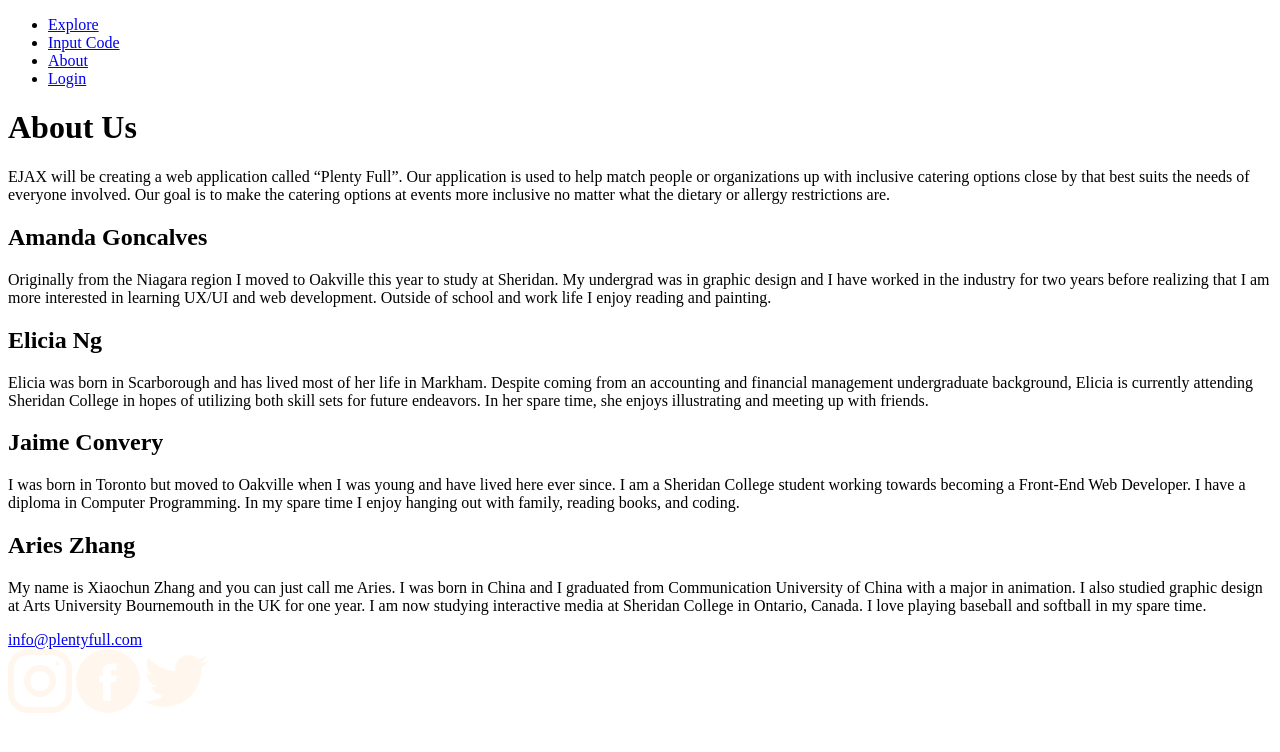
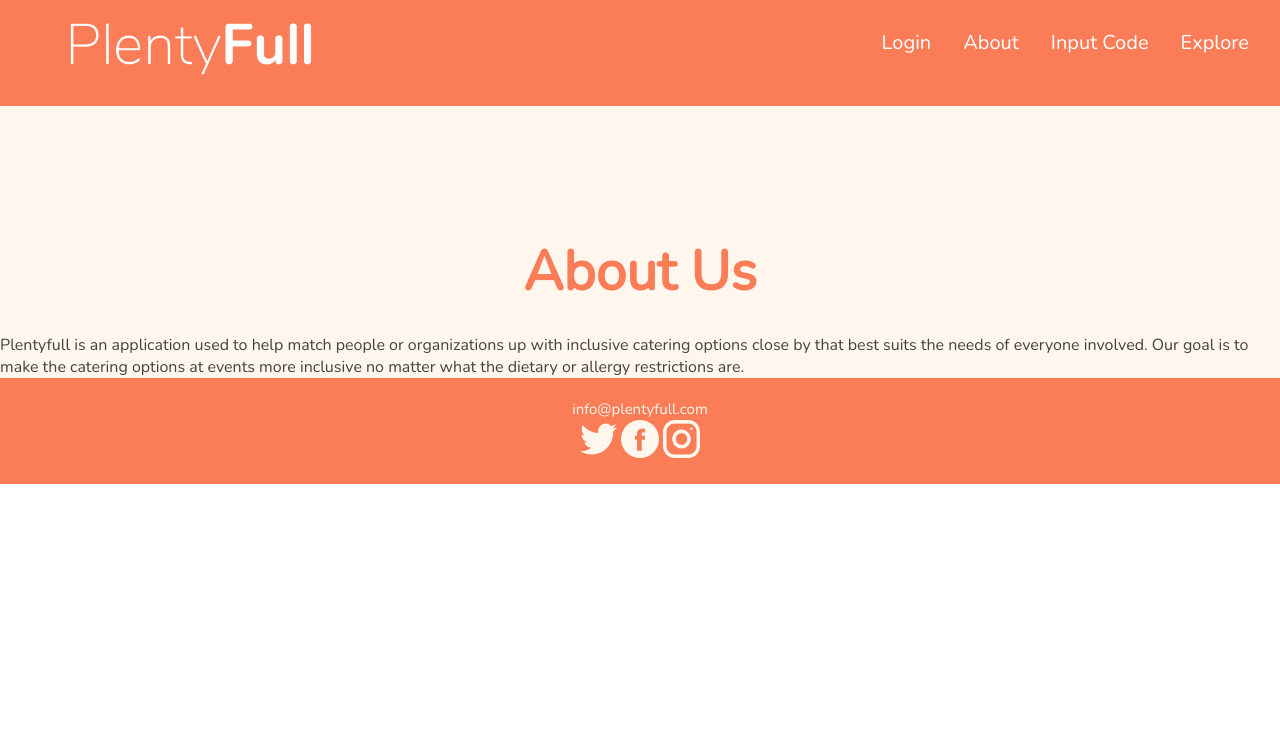
Before and after one commit to converyj/plentyfull, a PHP site: page /about.php in a window 1280 px wide. Shown: the top 752 px of the page. Run offline with PHP 8.4, Linux system fonts and the light colour scheme.

Commit message:
about and attendee

```diff
--- a/about.php
+++ b/about.php
@@ -4,6 +4,10 @@
   <meta charset="UTF-8">
   <meta name="viewport" content="width=device-width, initial-scale=1.0">
   <meta http-equiv="X-UA-Compatible" content="ie=edge">
+  <link href="https://fonts.googleapis.com/css?family=Nunito" rel="stylesheet">
+  <!-- <link href="https://fonts.googleapis.com/css?family=Roboto" rel="stylesheet"> -->
+  <link rel="stylesheet" type="text/css" href="css/main2.css">
+
   <!--Add website favicon -->
   <title>Plenty Full - About</title>
 </head>
@@ -11,18 +15,21 @@
   <!-- <a href=""><img src="" alt="logo"></a> -->
 <nav>
   <ul>
+  <a href="homepage.php" class="main-logo"><img src="images/logo-white.png" width="20%"></a>
     <li><a href="explore.php">Explore</a></li>
     <li><a href="inputCode.php">Input Code</a></li>
     <li><a href="about.php">About</a></li>
     <li><a href="login.php">Login</a></li>
   </ul>
+</div>
 </nav>
 
-  <h1>About Us</h1>
+<div class="container">
+  <p class="input-code">About Us</p>
   <p>
-    EJAX will be creating a web application called “Plenty Full”. Our application is used to help match people or organizations up with inclusive catering options close by that best suits the needs of everyone involved. Our goal is to make the catering options at events more inclusive no matter what the dietary or allergy restrictions are.
+   Plentyfull is an application used to help match people or organizations up with inclusive catering options close by that best suits the needs of everyone involved. Our goal is to make the catering options at events more inclusive no matter what the dietary or allergy restrictions are.
   </p>
-  <h2>Amanda Goncalves</h2>
+  <!-- <h2>Amanda Goncalves</h2>
   <p>
     Originally from the Niagara region I moved to Oakville this year to study at Sheridan. My undergrad was in graphic design and I have worked in the industry for two years before realizing that I am more interested in learning UX/UI and web development. Outside of school and work life I enjoy reading and painting.
   </p>
@@ -38,16 +45,17 @@
   <h2>Aries Zhang</h2>
   <p>
     My name is Xiaochun Zhang and you can just call me Aries. I was born in China and I graduated from Communication University of China with a major in animation. I also studied graphic design at Arts University Bournemouth in the UK for one year. I am now studying interactive media at Sheridan College in Ontario, Canada. I love playing baseball and softball in my spare time.
-  </p>
+  </p> -->
 
+ <script src="js/main.js"></script>
+</div>
 </body>
+<footer>
+  <a href="mailto:info@plentyfull.com" class="email">info@plentyfull.com</a>
+  <br />
+  <a href="https://www.twitter.com/"><img src="images/twitter.png" width="3%" alt="twitter" /></a>
+  <a href="https://www.facebook.com/"><img src="images/facebook.png" width="3%" alt="facebook" /></a>
+  <a href="https://www.instagram.com/"><img src="images/ig.png" width="3%" alt="ins" /></a>
 
-
-<footer>
-  <a href="mailto:info@plentyfull.com">info@plentyfull.com</a>
-  <br />
-  <a href="https://www.instagram.com/"><img src="images/ig.png" alt="ins" /></a>
-  <a href="https://www.facebook.com/"><img src="images/facebook.png" alt="facebook" /></a>
-  <a href="https://www.twitter.com/"><img src="images/twitter.png" alt="twitter" /></a>
 </footer>
 </html>
--- a/attendee_survey.php
+++ b/attendee_survey.php
@@ -38,7 +38,7 @@ $stmt2->execute();
   <link rel="stylesheet" type="text/css" href="css/main2.css">
 
 	<!-- Add website favicon -->
-  <title>Plenty Full - Attendee Survey</title>
+  <title>PlentyFull - Attendee Survey</title>
 </head>
 <body>
   <!-- <a href=""><img src="" alt="logo"></a> -->
--- a/css/main2.css
+++ b/css/main2.css
@@ -158,7 +158,7 @@ input[type=date]{
     border: 1px solid #bababa;
     background-color: #fff7ed;
     padding:10px;
-    width:110px;
+    width:170px;
     height:5px;
     margin-left: 10px;
 }
```
Also changed, not shown: 1 other file.
